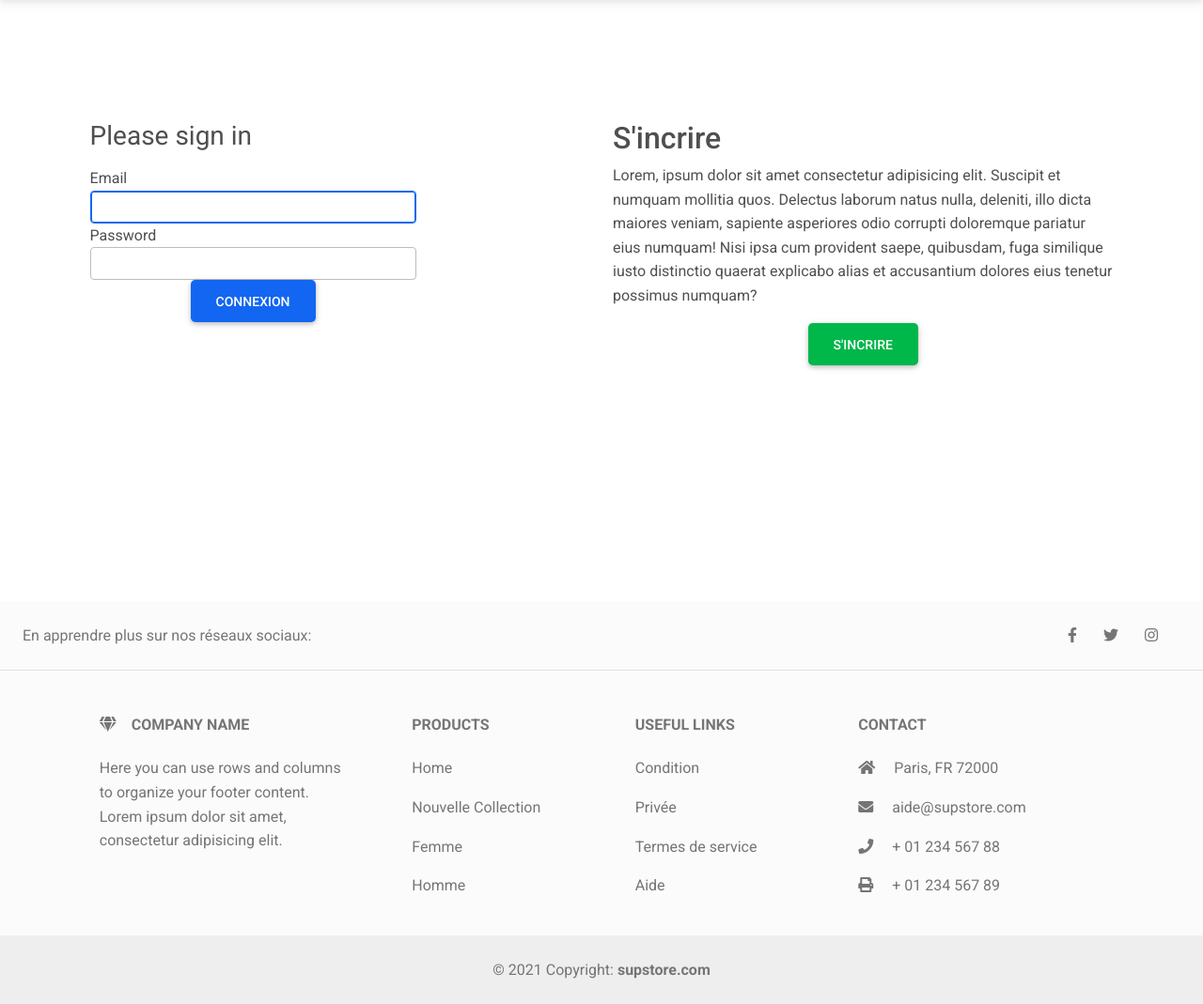
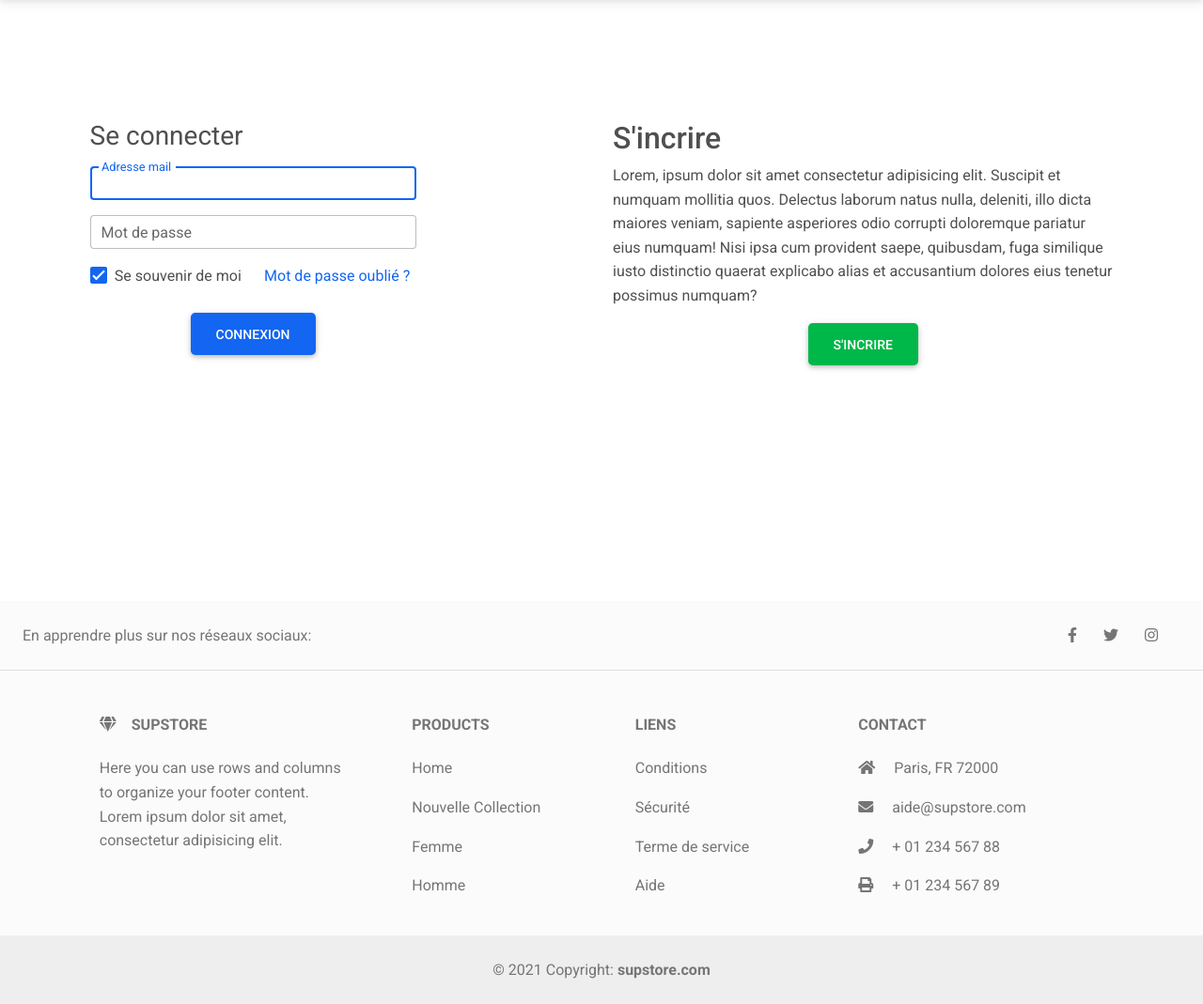
Before and after one commit to Ermit3/erwan-supstore, a Symfony app: template templates/security/login.html.twig in a window 1280 px wide. Shown: the part 59-1128 px from the top of the page at 94% size. Run offline with Twig, Linux system fonts and the light colour scheme; the template is opened without the code that fills it, so the values that code supplies are empty; some libraries are stand-ins or nearby versions.

Commit message:
Improve Design

```diff
--- a/templates/security/login.html.twig
+++ b/templates/security/login.html.twig
@@ -16,22 +16,43 @@
 
 					{% if app.user %}
 						<div class="mb-3">
-							You are logged in as
+							Vous etes connectez en tant que
 							{{ app.user.username }},
 							<a href="{{ path('security_logout') }}">Logout</a>
 						</div>
 					{% endif %}
 
-					<h1 class="h3 mb-3 font-weight-normal">Please sign in</h1>
-					<label for="inputEmail">Email</label>
-					<input type="email" value="{{ last_username }}" name="email" id="inputEmail" class="form-control" autocomplete="email" required autofocus>
-					<label for="inputPassword">Password</label>
+					<h1 class="h3 mb-3 font-weight-normal">Se connecter</h1>
+
+					<div class="form-outline mb-3">
+						<input type="email" value="{{ last_username }}" name="email" id="inputEmail" class="form-control" autocomplete="email" required autofocus>
+						<label class="form-label" for="inputEmail">Adresse mail</label>
+					</div>
+					<div class="form-outline mb-3">
 					<input type="password" name="password" id="inputPassword" class="form-control" autocomplete="current-password" required>
+					<label class="form-label" for="inputPassword">Mot de passe</label>
+					</div>
 
 					<input
 					type="hidden" name="_csrf_token" value="{{ csrf_token('authenticate') }}">
 
 					{# Uncomment this section and add a remember_me option below your firewall to activate remember me functionality. See https://symfony.com/doc/current/security/remember_me.html <div class="checkbox mb-3"> <label> <input type="checkbox" name="_remember_me"> Remember me </label> </div> #}
+
+					<!-- 2 column grid layout for inline styling -->
+					<div class="row mb-4">
+						<div class="col d-flex justify-content-center">
+						<!-- Checkbox -->
+							<div class="form-check">
+								<input class="form-check-input" type="checkbox" value="" id="form1Example3" checked />
+								<label class="form-check-label" for="form1Example3"> Se souvenir de moi </label>
+							</div>
+						</div>
+
+						<div class="col">
+							<!-- Simple link -->
+							<a href="#!">Mot de passe oublié ?</a>
+						</div>
+					</div>
 
 					<div class="text-center">
 						<button class="btn btn-lg btn-primary" type="submit">
--- a/templates/shared/_footer.html.twig
+++ b/templates/shared/_footer.html.twig
@@ -35,7 +35,7 @@
 			class="col-md-3 col-lg-4 col-xl-3 mx-auto mb-4">
 			<!-- Content -->
 			<h6 class="text-uppercase fw-bold mb-4">
-				<i class="fas fa-gem me-3"></i>Company name
+				<i class="fas fa-gem me-3"></i>SUPSTORE
 			</h6>
 			<p>
 				Here you can use rows and columns to organize your footer content. Lorem ipsum
@@ -71,16 +71,16 @@
 			class="col-md-3 col-lg-2 col-xl-2 mx-auto mb-4">
 			<!-- Links -->
 			<h6 class="text-uppercase fw-bold mb-4">
-				Useful links
+				Liens
 			</h6>
 			<p>
-				<a href="#!" class="text-reset">Condition</a>
+				<a href="#!" class="text-reset">Conditions</a>
 			</p>
 			<p>
-				<a href="#!" class="text-reset">Privée</a>
+				<a href="#!" class="text-reset">Sécurité</a>
 			</p>
 			<p>
-				<a href="#!" class="text-reset">Termes de service</a>
+				<a href="#!" class="text-reset">Terme de service</a>
 			</p>
 			<p>
 				<a href="#!" class="text-reset">Aide</a>
```
Also changed, not shown: templates/shared/_navbar.html.twig (+15 -22 lines).
